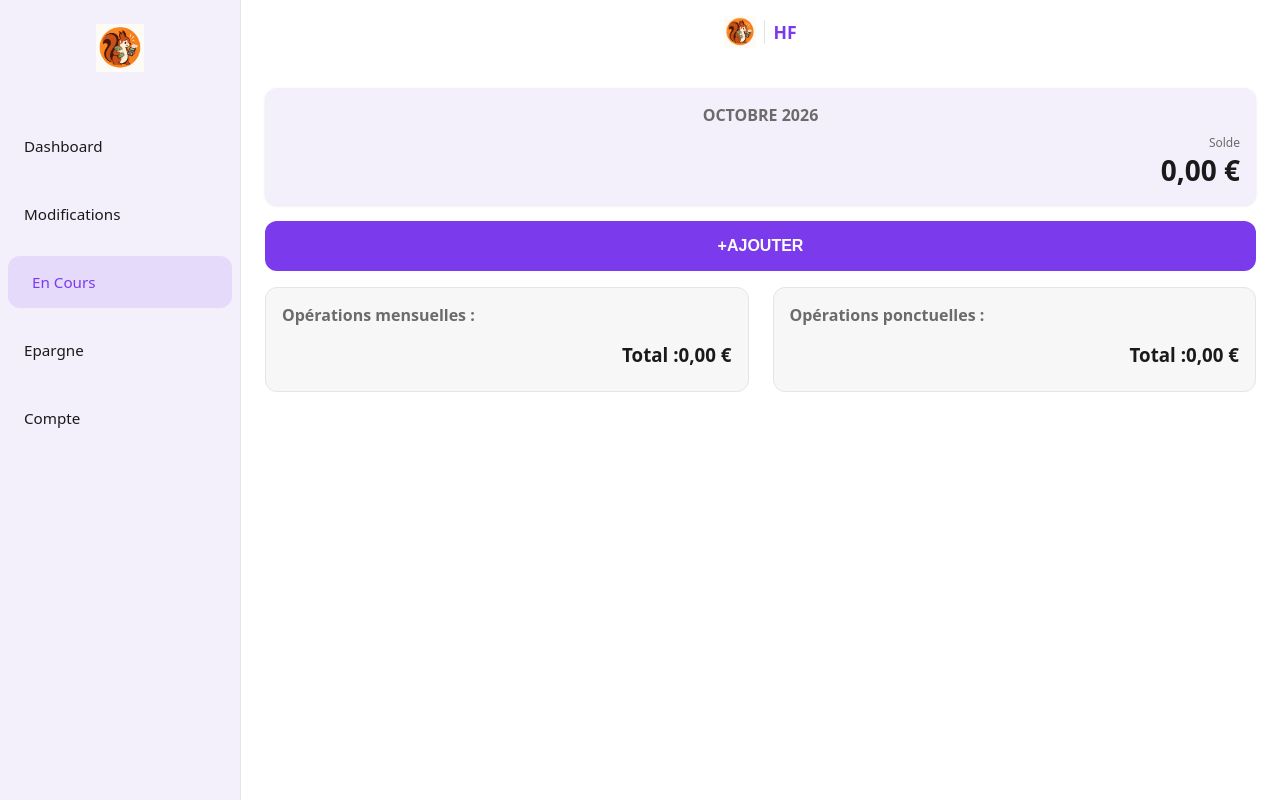
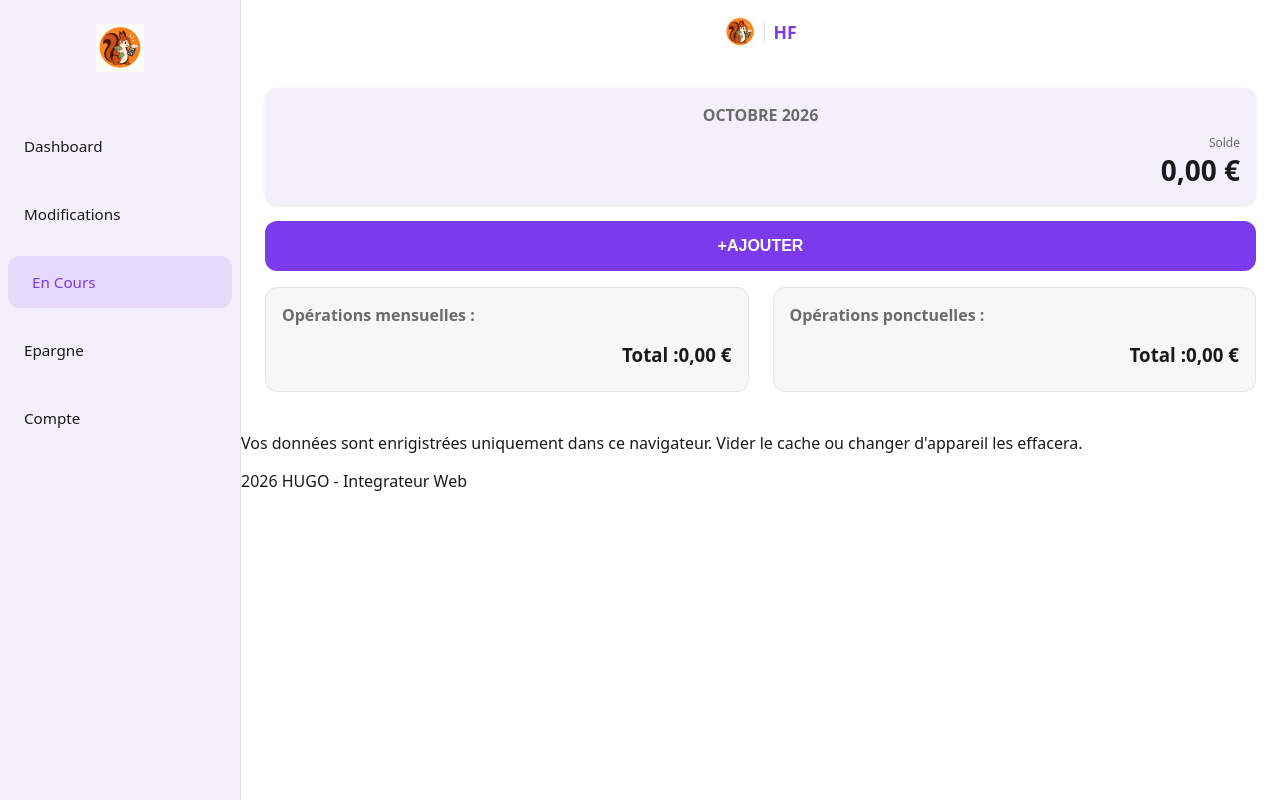
Before and after one commit to donhug/budget-app, a React (Vite) app in the folder Compte/: page / in a window 1280 px wide. Built offline with nearby package versions, Linux system fonts and the light colour scheme.

Commit message:
feat: ajout du footer

```diff
--- a/Compte/src/App.jsx
+++ b/Compte/src/App.jsx
@@ -9,6 +9,7 @@ import CurrentMonth from "./pages/CurrentMonth/CurrentMonth";
 import ChangesRules from "./pages/ChangesRules/ChangesRules";
 import UnderConstruction from "./pages/Construction/UnderConstruction";
 import NotFound from "./pages/NotFound/NotFound";
+import Footer from "./components/Footer/Footer";
 
 function App() {
   const [isNavOpen, setIsNavOpen] = useState(false);
@@ -50,6 +51,7 @@ function App() {
             <p>chargement</p>
           )}
         </main>
+        <Footer/>
       </div>
     </div>
   );
--- /dev/null
+++ b/Compte/src/components/Footer/Footer.jsx
@@ -0,0 +1,18 @@
+import style from './Footer.module.css'
+
+function Footer() {
+  return (
+    <footer>
+        <div>
+            <p>Vos données sont enrigistrées uniquement dans ce navigateur. Vider le cache ou changer d'appareil les effacera.</p>
+        </div>
+        <div>
+            <p>
+                <i className="fa-solid fa-hat-cowboy"></i>2026 HUGO - Integrateur Web
+            </p>
+        </div>
+    </footer>
+  )
+}
+
+export default Footer
```
Also changed, not shown: Compte/src/components/Footer/Footer.module.css (added).
